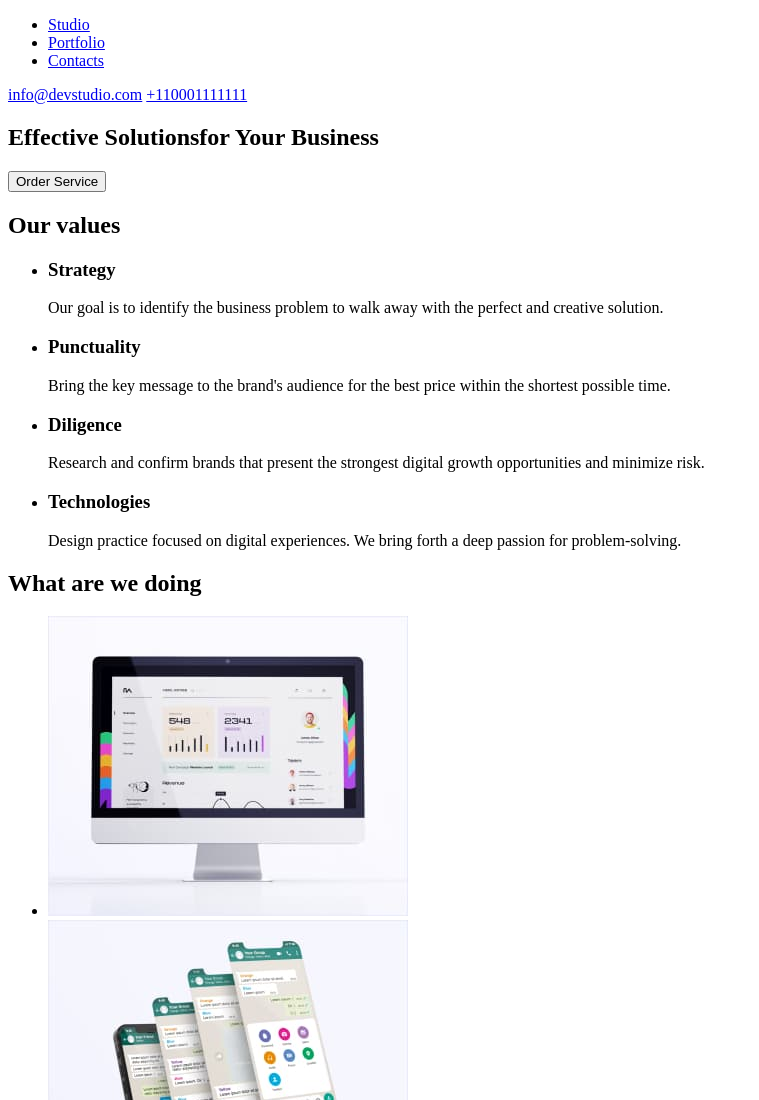
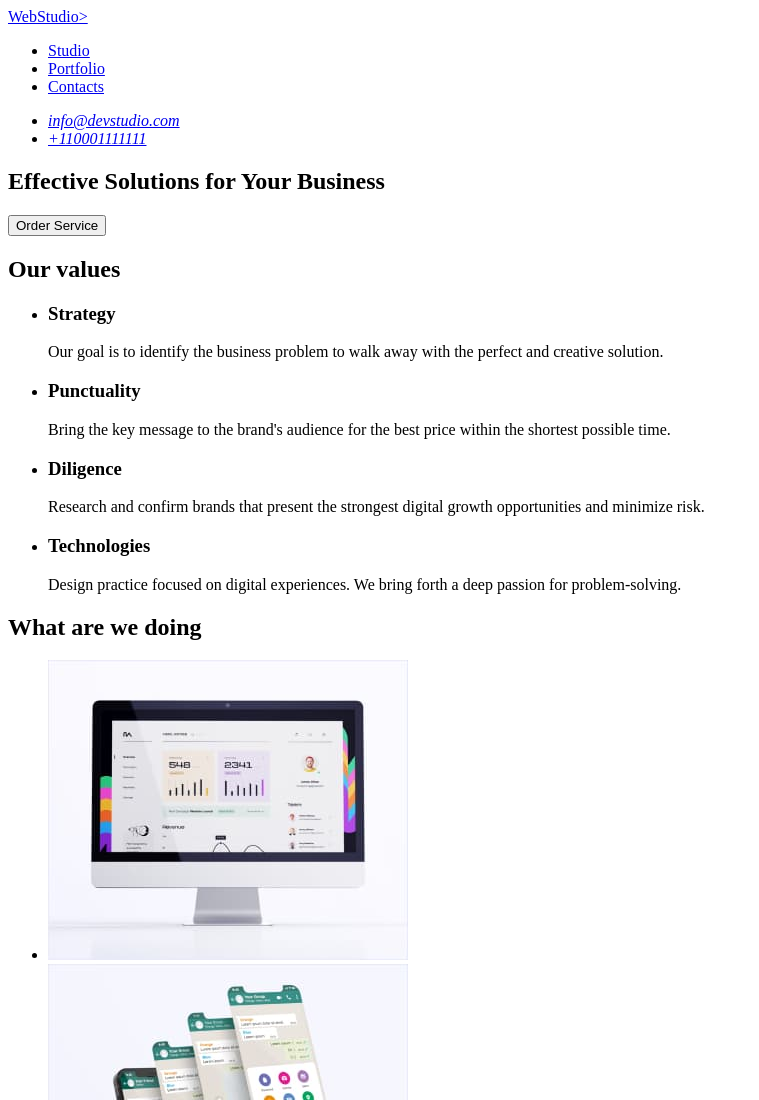
Before and after one commit to qbonee/goit-markup-hw-01, a plain HTML site: page index.html in a window 1280 px wide. Shown: the top 1100 px of the page, without its empty margins (0-759 px from the left). Drawn offline with Linux system fonts and the light colour scheme.

Commit message:
updated hw-01

```diff
--- a/index.html
+++ b/index.html
@@ -8,22 +8,28 @@
 <body>
     <header>
         <nav>
-            <a href="WebStudio"></a>
+            <a href="./index.html"> WebStudio></a>
             <ul>
                 <li><a href="/Studio">Studio</a></li>
                 <li><a href="/Portfolio">Portfolio</a></li>
                 <li><a href="/Contacts">Contacts</a></li>
             </ul>
         </nav>
-            <a href="mailito:info@devstudio.com">info@devstudio.com</a>
-            <a href="tel:+110001111111">+110001111111</a>
+        <address>
+            <ul>
+                <li>
+                    <a href="mailito:info@devstudio.com">info@devstudio.com</a>
+                </li>
+                <li><a href="tel:+110001111111">+110001111111</a>
+                </li>
+            </ul>
+        </address>
     </header>
     <main>
     <section>
-        <h1>Effective Solutionsfor Your Business</h1>
+        <h1>Effective Solutions for Your Business</h1>
         <button type="button">Order Service</button>
     </section>
-    </main>
     <section>
         <h2>Our values</h2>
         <ul>
@@ -91,6 +97,7 @@
                 </li>
             </ul>
         </section>
+        </main>
     <footer>
         WebStudio
         <p>Increase the flow of customers and sales for your business with digital marketing & growth solutions.</p>
```
